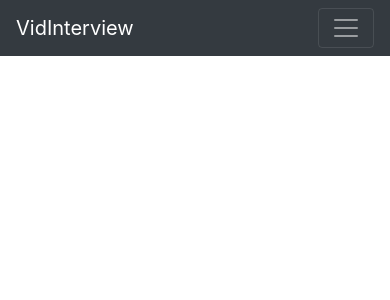
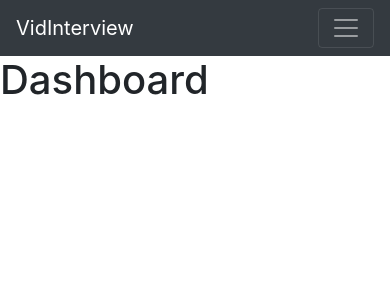
Before and after one commit to riyagori1203/videointerview, a React (Create React App) app: page /dashboard in a window 390 px wide. Shown: the top 300 px of the page. Built offline with nearby package versions, Linux system fonts and the light colour scheme.

Commit message:
Minor changes to responsiveness

```diff
--- a/src/App.jsx
+++ b/src/App.jsx
@@ -5,6 +5,7 @@ import Home from './Views/Home'
 import About from './Views/About'
 import Login from './Views/Login'
 import Register from './Views/Register'
+import Dashboard from './Views/Dashboard'
 
 import CustomNavbar from './Components/CustomNavbar'
 
@@ -19,6 +20,7 @@ function App() {
           <Route path="/about" exact component={About} />
           <Route path="/login" exact component={Login} />
           <Route path="/register" exact component={Register} />
+          <Route path="/dashboard" exact component={Dashboard} />
         </Switch>
       </Router>
     </div>
--- /dev/null
+++ b/src/Views/Dashboard.jsx
@@ -0,0 +1,9 @@
+import React from 'react'
+
+export default function Dashboard() {
+    return (
+        <div>
+            <h1>Dashboard</h1>
+        </div>
+    )
+}
--- a/src/Views/Home.jsx
+++ b/src/Views/Home.jsx
@@ -28,7 +28,7 @@ export default function Home() {
                 </p>
 
                 <Row className="mt-4">
-                    <Col>
+                    <Col md lg sm className="mb-3">
                         <Card>
                             <Card.Img variant="top" src="holder.js/100px180" />
                             <Card.Body>
@@ -39,7 +39,7 @@ export default function Home() {
                             </Card.Body>
                         </Card>
                     </Col>
-                    <Col>
+                    <Col md lg sm>
                         <Card>
                             <Card.Img variant="top" src="holder.js/100px180" />
                             <Card.Body>
```
